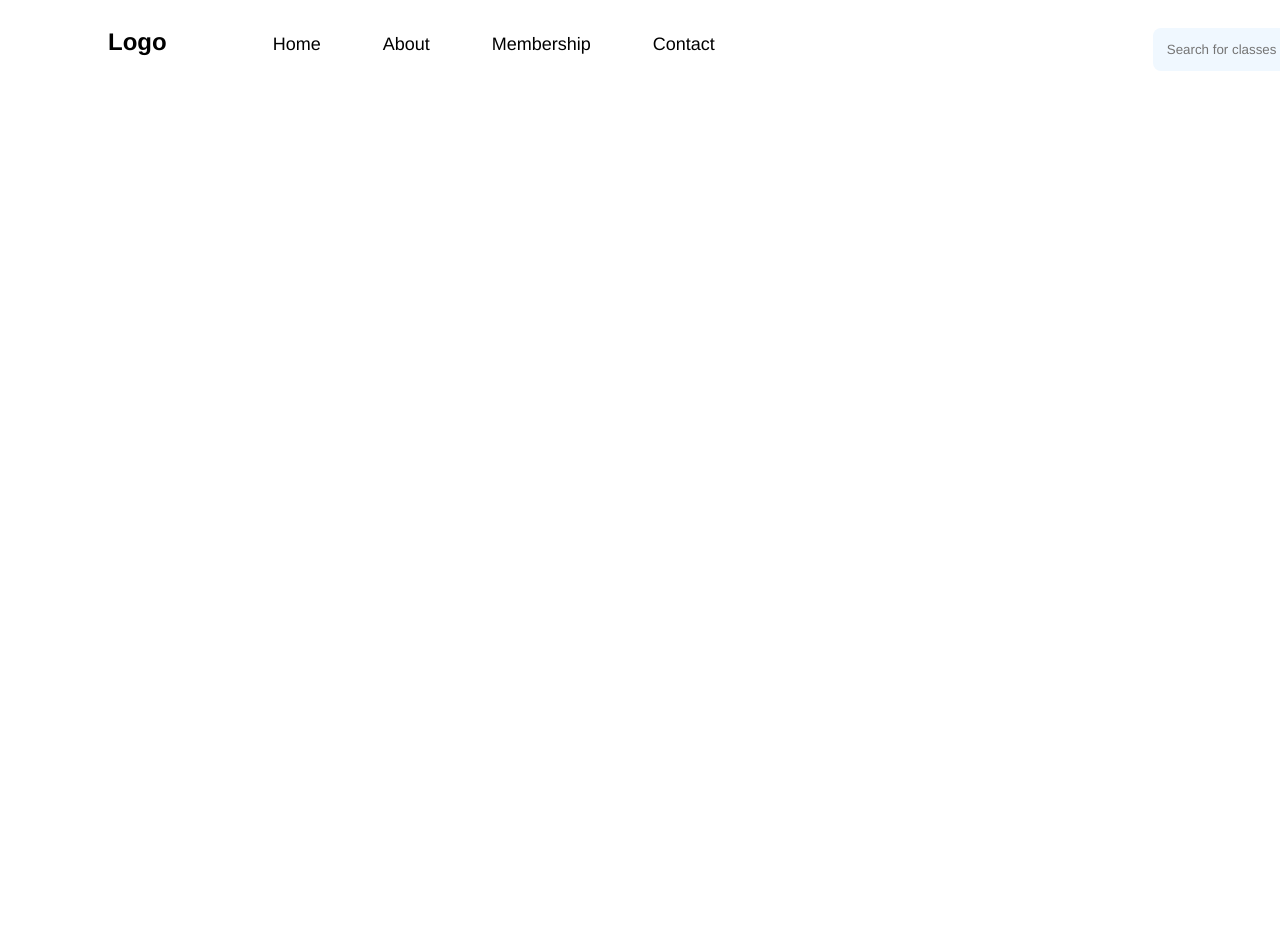
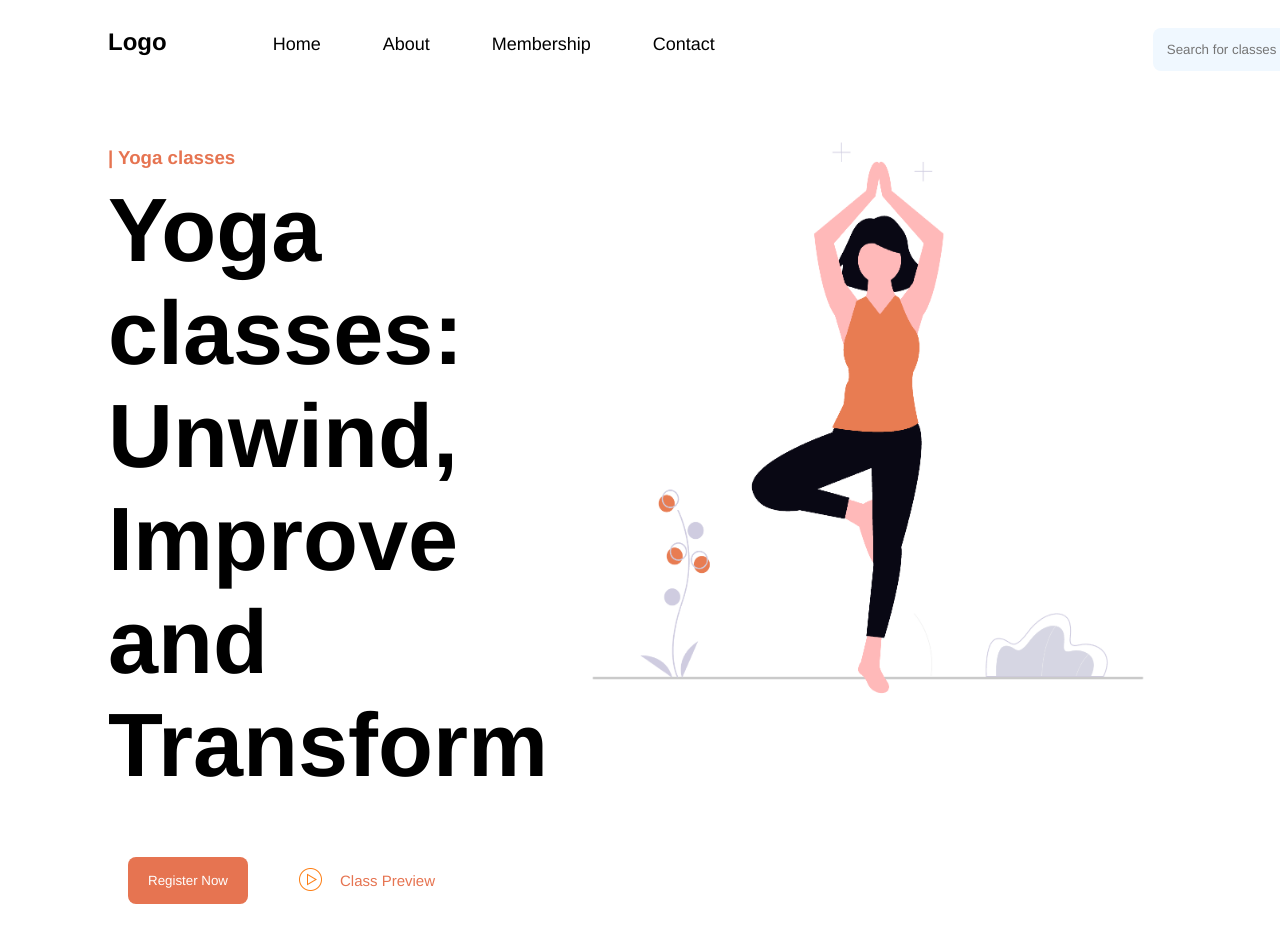
Before and after one commit to osanbantawarai/WebPage, a plain HTML site: page index.html in a window 1280 px wide. Shown: the top 942 px of the page. Before the commit the page ends 800 px from the top, so only its background shows below. Drawn offline with Linux system fonts and the light colour scheme.

Commit message:
feat: add hero section with yoga image and play button
Introduce a new hero section in the index.html file, featuring a yoga image and a play button for class preview. Update style.css to include styling for the new hero section, buttons, and layout adjustments.

```diff
--- a/index.html
+++ b/index.html
@@ -21,5 +21,21 @@
         <button class="register-btn">Register Now</button>
       </div>
     </header>
+    <body>
+      <div class="hero">
+        <div class="hero-content">
+          <h3>| Yoga classes</h3>
+          <h1>Yoga classes: Unwind, Improve and Transform</h1>
+          <div class="btn-content">
+            <button class="register-btn2">Register Now</button>
+            <div class="class-btn">
+              <img src="play-button.png" alt="play-button" class="play-icon">
+              <button class="play-btn">Class Preview</button>
+            </div>
+          </div>
+        </div>
+        <img src="yoga.png" alt="yoga" class="yoga-img" />
+      </div>
+    </body>
   </body>
 </html>
--- a/style.css
+++ b/style.css
@@ -56,4 +56,76 @@
   padding-right: 20px;
   border-radius: 8px;
   border: none;
+  cursor: pointer;
 }
+
+.hero {
+  display: flex;
+  justify-content: space-between;
+  margin: 100px;
+  margin-top: 20px;
+}
+
+.hero-content {
+  margin-top: 30px;
+}
+
+.hero-content h3 {
+  color: #e67451;
+  margin-bottom: -50px;
+}
+
+.hero-content h1 {
+  font-size: 90px;
+  text-align: left;
+}
+
+.yoga-img {
+  width: 40rem;
+  height: 40rem;
+}
+
+.btn-content {
+  display: flex;
+}
+
+.register-btn2 {
+  margin-left: 20px;
+  background-color: #e67451;
+  font-weight: 500;
+  color: white;
+  padding: 15px;
+  padding-left: 20px;
+  padding-right: 20px;
+  border-radius: 8px;
+  border: none;
+  cursor: pointer;
+}
+
+.class-btn {
+  position: relative;
+  margin-left: 40px;
+}
+
+.play-icon {
+  width: 25px;
+  margin-left: 10px;
+  top: 20%;
+  margin-right: -40px;
+  position: absolute;
+  cursor: pointer;
+}
+
+.play-btn {
+  margin-left: 2rem;
+  font-weight: 500;
+  color: #e67451;
+  padding: 15px;
+  font-size: 15px;
+  padding-left: 20px;
+  padding-right: 20px;
+  border-radius: 8px;
+  background-color: white;
+  border: none;
+  cursor: pointer;
+}
```
Also changed, not shown: play-button.png (added), yoga.png (added).
